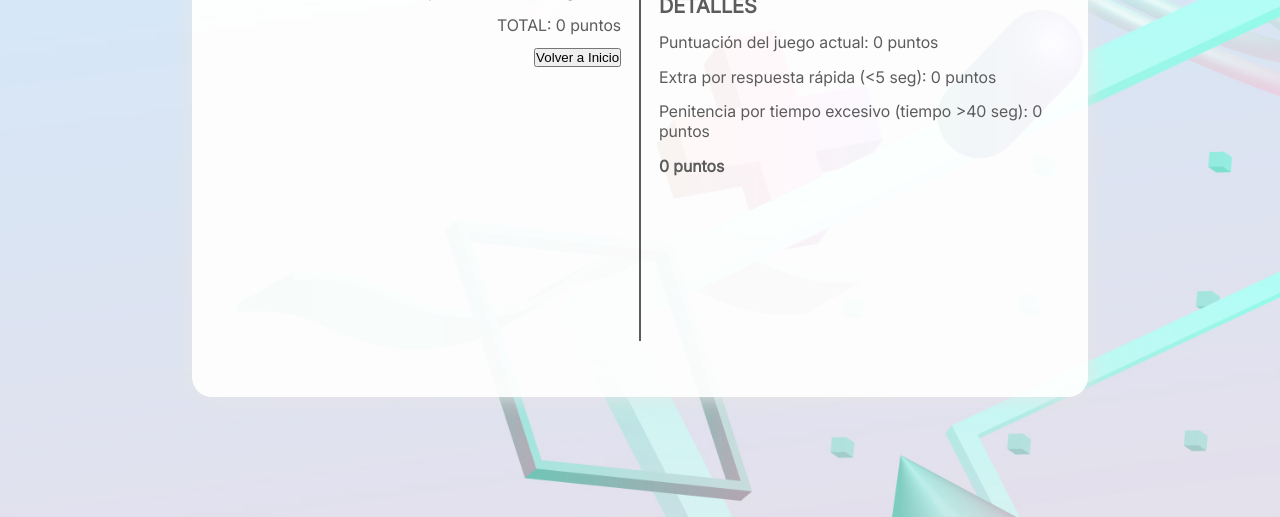
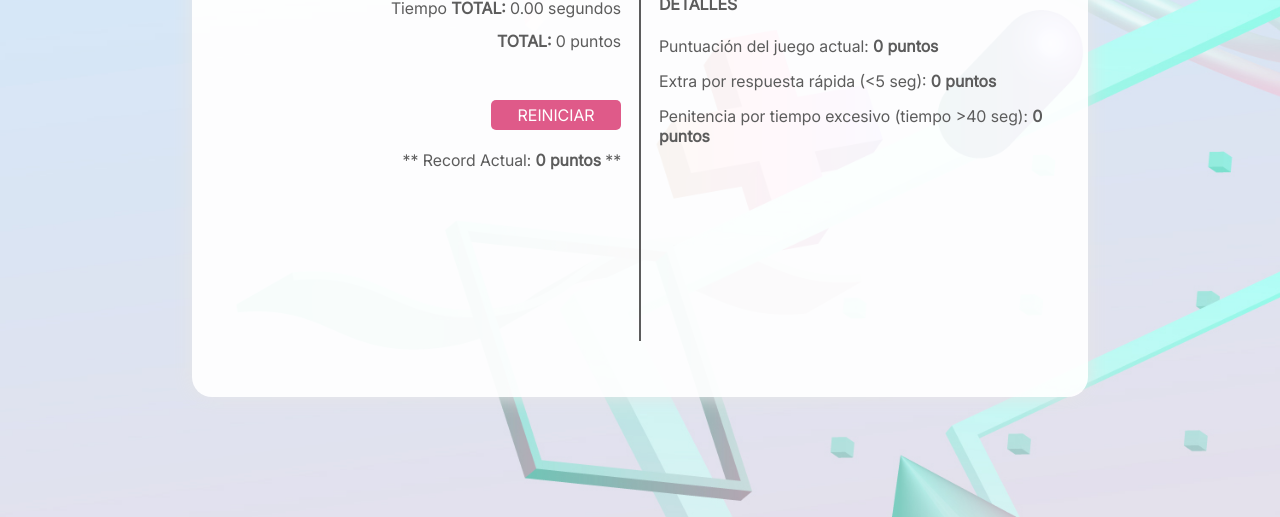
Before and after one commit to MoisesCDAW/Juego-Trivia, a plain HTML site: page resultados.html in a window 1280 px wide. Shown: the part 283-800 px from the top of the page. Drawn offline with Linux system fonts and the light colour scheme.

Commit message:
Aplicado estilos a la página de resultados

```diff
--- a/css/estilos.css
+++ b/css/estilos.css
@@ -174,6 +174,7 @@ body {
     border: none;
     border-bottom: 2px solid black;
     font-size: 16px;
+    outline: none;
 }
 
 .boton-texto-derecho input::placeholder{
@@ -196,9 +197,6 @@ body {
 /* ========= RESULTADOS ========== */
 
 .lado-derecho h1 {
-    font-size: 20px;
+    font-size: 16px;
+    margin-bottom: 2%;
 }
-
-#puntuacionTop {
-    font-size: 16px;
-}
--- a/js/resultados.js
+++ b/js/resultados.js
@@ -46,10 +46,10 @@ function inicio(){
     }
 
     document.getElementById("tiempoTotal").innerHTML += tiempoTotal +" segundos";
-    document.getElementById("puntuacionTop").innerHTML = "<strong>" + puntuacionTop + " puntos</strong>";
-    document.getElementById("puntuacionSesion").innerHTML += puntuacionSesion + " puntos";
-    document.getElementById("bonificacion").innerHTML += bonificacion + " puntos";
-    document.getElementById("penitencia").innerHTML += penitenciaTiempoExcesivo + " puntos";
+    document.getElementById("puntuacionTop").innerHTML += "<strong>" + puntuacionTop + " puntos</strong> **";
+    document.getElementById("puntuacionSesion").innerHTML += "<strong>" + puntuacionSesion + " puntos</strong>";
+    document.getElementById("bonificacion").innerHTML += "<strong>" + bonificacion + " puntos</strong>";
+    document.getElementById("penitencia").innerHTML += "<strong>" + penitenciaTiempoExcesivo + " puntos</strong>";
     document.getElementById("totalPuntos").innerHTML += totalPuntos + " puntos";
 
 }
--- a/resultados.html
+++ b/resultados.html
@@ -3,18 +3,21 @@
 <head>
     <meta charset="UTF-8">
     <meta name="viewport" content="width=device-width, initial-scale=1.0">
-    <title>Inicio</title>
+    <title>Resultados</title>
     <link rel="stylesheet" href="css/estilos.css">
 </head>
 <body>
     <div class="contenedor">
         <div class="lado-izquierdo">
-            <div class="titulo-cuerpo">
-                <h1>Resultados</h1>
-                <p id="tiempoTotal">Tiempo TOTAL: </p>
-                <p id="totalPuntos">TOTAL: </p>
-                <button onclick=reiniciar()>Volver a Inicio</button>
-            </div>
+                <div class="titulo-cuerpo">
+                    <h1>Resultados</h1>
+                    <p id="tiempoTotal">Tiempo <strong>TOTAL: </strong> </p>
+                    <p id="totalPuntos"><strong>TOTAL: </strong> </p>
+                </div>
+                <div class="boton-texto-izquierdo">
+                    <button onclick=reiniciar()>REINICIAR</button>
+                    <p id="puntuacionTop">** Record Actual: </p>
+                </div>
         </div>
 
         <div class="divisor"></div>
@@ -24,7 +27,6 @@
             <p id="puntuacionSesion">Puntuación del juego actual: </p>
             <p id="bonificacion">Extra por respuesta rápida (&lt;5 seg): </p>
             <p id="penitencia">Penitencia por tiempo excesivo (tiempo &gt;40 seg): </p>
-            <p id="puntuacionTop">** Record Actual: <strong>0 puntos</strong> **</p>
         </div>
     </div>
 
```
Also changed, not shown: preguntas.html (+1 -1 lines).
